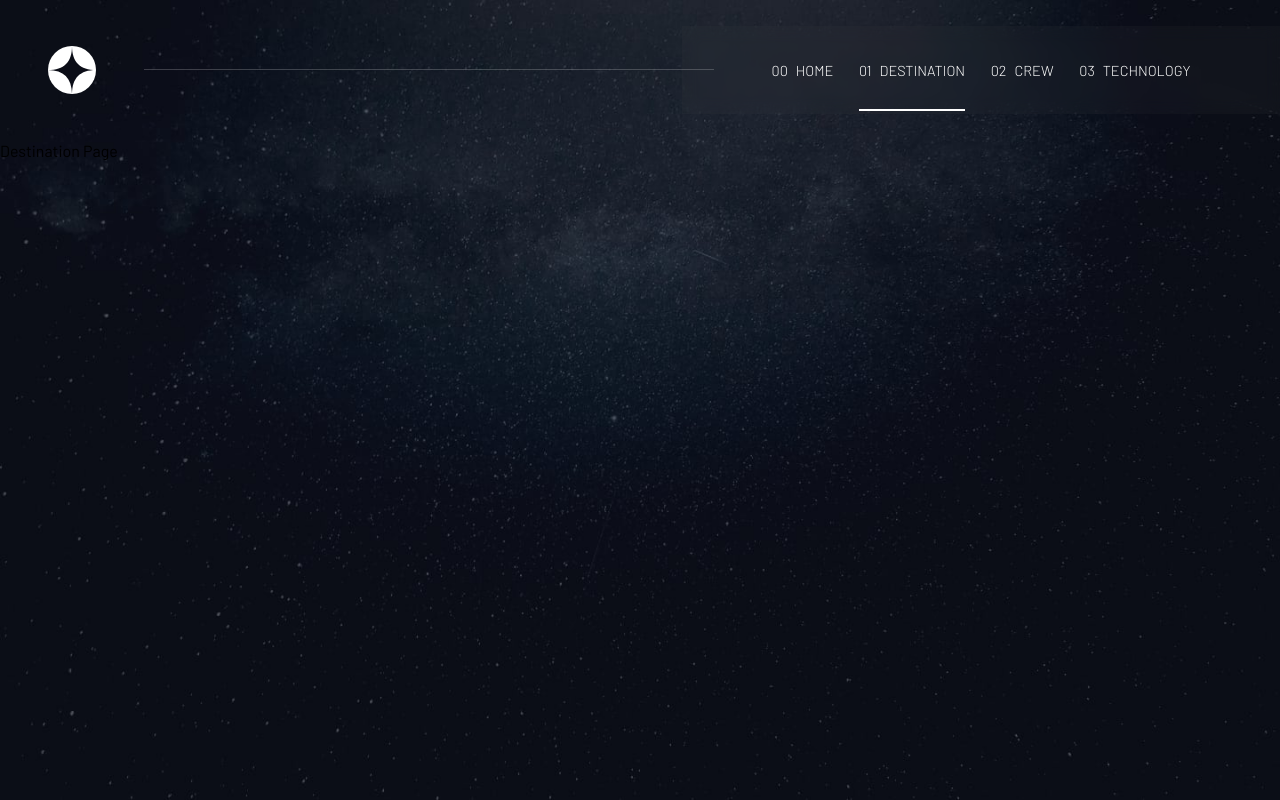
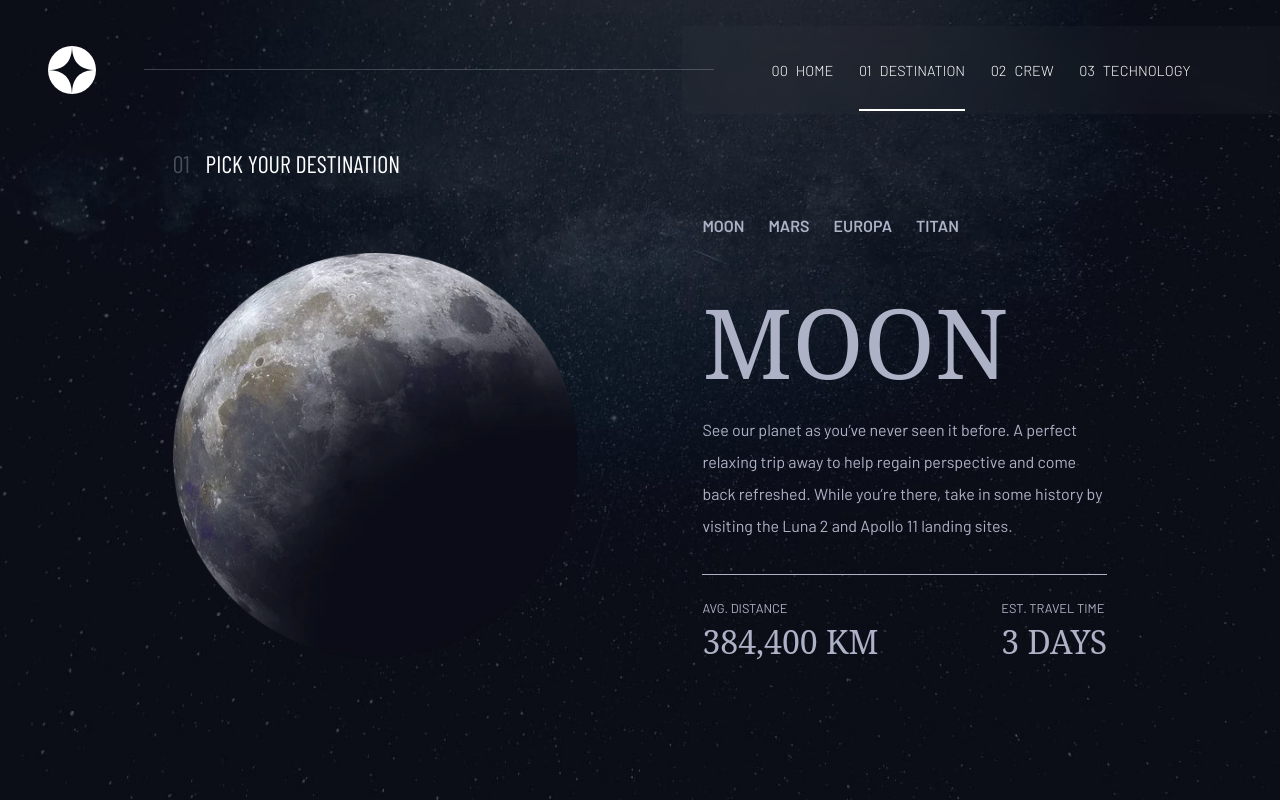
Before and after one commit to Demarcus11/Space-Tourism-Website, a React (Vite) app: page /destination in a window 1280 px wide. Built offline with nearby package versions, Linux system fonts and the light colour scheme; a web font is replaced by a local one.

Commit message:
add destination styles

```diff
--- a/css/style.css
+++ b/css/style.css
@@ -79,6 +79,39 @@ svg {
     scroll-behavior: auto !important;
   }
 }
+/* ==================== */
+/* === Utilities === */
+/* ==================== */
+.tabs {
+  display: -webkit-box;
+  display: -ms-flexbox;
+  display: flex;
+  gap: 1.5rem;
+}
+.tabs input[type=radio] {
+  position: absolute;
+  pointer-events: none;
+  opacity: 0;
+}
+.tabs input[type=radio]:checked + label {
+  border-bottom: 3px solid var(--clr-nuetral-100);
+  border-spacing: 1rem;
+  padding-bottom: 0.5rem;
+}
+.tabs .tab {
+  background-color: transparent;
+  border: 0;
+  color: var(--clr-nuetral-400);
+  text-transform: uppercase;
+  font-weight: var(--fw-semibold);
+  cursor: pointer;
+}
+.tabs .tab:hover {
+  border-bottom: 3px solid var(--clr-nuetral-100);
+  border-spacing: 1rem;
+  padding-bottom: 0.5rem;
+}
+
 /* ==================== */
 /* === General Styles === */
 /* ==================== */
@@ -312,6 +345,78 @@ ul {
           animation: pulse 1.8s infinite;
 }
 
+.destination {
+  color: var(--clr-nuetral-400);
+}
+.destination__image {
+  max-width: 60%;
+  margin-top: 2em;
+}
+.destination__title {
+  font-family: var(--ff-secondary);
+  color: var(--clr-nuetral-100);
+  font-size: clamp(1rem, 5vw, 1.5rem);
+  text-transform: uppercase;
+}
+.destination__title span {
+  color: var(--clr-nuetral-600);
+  margin-right: 1rem;
+}
+.destination .tabs {
+  margin-block: 2em;
+}
+.destination__category {
+  font-size: clamp(4rem, 10vw, 6rem);
+  font-family: var(--ff-accent);
+  text-transform: uppercase;
+}
+.destination__text {
+  line-height: 2;
+}
+.destination__stats {
+  display: -webkit-box;
+  display: -ms-flexbox;
+  display: flex;
+  -webkit-box-orient: vertical;
+  -webkit-box-direction: normal;
+      -ms-flex-direction: column;
+          flex-direction: column;
+  gap: 2rem;
+  margin-block: 2em;
+  text-transform: uppercase;
+  border-top: 1px solid var(--clr-nuetral-400);
+  padding-top: 1.5rem;
+}
+@media (min-width: 50em) {
+  .destination__stats {
+    -webkit-box-orient: horizontal;
+    -webkit-box-direction: normal;
+        -ms-flex-direction: row;
+            flex-direction: row;
+    -webkit-box-pack: justify;
+        -ms-flex-pack: justify;
+            justify-content: space-between;
+  }
+}
+@media (min-width: 35em) and (max-width: 50em) {
+  .destination__stats {
+    -webkit-box-orient: horizontal;
+    -webkit-box-direction: normal;
+        -ms-flex-direction: row;
+            flex-direction: row;
+    -webkit-box-pack: space-evenly;
+        -ms-flex-pack: space-evenly;
+            justify-content: space-evenly;
+  }
+}
+.destination__stats h3 {
+  font-size: 0.8rem;
+}
+.destination__stats p {
+  font-size: 2rem;
+  font-family: var(--ff-accent);
+}
+
 /* ==================== */
 /* === Grid Layouts === */
 /* ==================== */
@@ -355,6 +460,38 @@ div#root {
     place-content: end;
   }
 }
+.grid-container--destination {
+  row-gap: 0%;
+  padding-bottom: 6rem;
+}
+
+@media (min-width: 50em) {
+  .grid-container--destination {
+    -webkit-column-gap: 10%;
+       -moz-column-gap: 10%;
+            column-gap: 10%;
+    place-items: start;
+    grid-template-areas: ". title title ." ". image tabs ." ". image content .";
+  }
+  .grid-container--destination .destination__title {
+    grid-area: title;
+  }
+  .grid-container--destination .destination__image {
+    grid-area: image;
+    place-self: center;
+  }
+  .grid-container--destination .tabs {
+    grid-area: tabs;
+  }
+  .grid-container--destination .destination__text {
+    grid-area: content;
+  }
+}
+@media (min-width: 35em) {
+  .grid-container--destination .destination__title {
+    margin-right: auto;
+  }
+}
 /* ==================== */
 /* === Animations === */
 /* ==================== */
--- a/src/pages/Destination.tsx
+++ b/src/pages/Destination.tsx
@@ -8,7 +8,71 @@ function Destination() {
           <title>Space Tourism | Destination</title>
           <body className="destination"></body>
         </Helmet>
-        <h1>Destination Page</h1>
+        <main className="destination | grid-container grid-container--destination">
+          <h1 className="destination__title">
+            <span>01</span>
+            Pick Your Destination
+          </h1>
+
+          <picture className="destination__image">
+            <source
+              srcSet="/assets/destination/image-moon.webp"
+              type="image/webp"
+            />
+            <img src="/assets/destination/image-moon.png" alt="the moon" />
+          </picture>
+
+          <div className="tabs">
+            <div>
+              <input id="tab-1" name="planet" type="radio" />
+              <label className="tab" htmlFor="tab-1">
+                Moon
+              </label>
+            </div>
+            <div>
+              <input id="tab-2" name="planet" type="radio" />
+              <label className="tab" htmlFor="tab-2">
+                Mars
+              </label>
+            </div>
+            <div>
+              <input id="tab-3" name="planet" type="radio" />
+              <label className="tab" htmlFor="tab-3">
+                Europa
+              </label>
+            </div>
+            <div>
+              <input id="tab-4" name="planet" type="radio" />
+              <label className="tab" htmlFor="tab-4">
+                Titan
+              </label>
+            </div>
+          </div>
+
+          <article>
+            <div>
+              <h2 className="destination__category">Moon</h2>
+              <p className="destination__text">
+                See our planet as you’ve never seen it before. A perfect
+                relaxing trip away to help regain perspective and come back
+                refreshed. While you’re there, take in some history by visiting
+                the Luna 2 and Apollo 11 landing sites.
+              </p>
+            </div>
+
+            <div className="destination__stats">
+              <div>
+                <h3>Avg. Distance</h3>
+                <p>384,400 Km</p>
+              </div>
+
+              <div>
+                <h3>Est. Travel Time</h3>
+                <p>3 Days</p>
+              </div>
+            </div>
+          </article>
+        </main>
       </HelmetProvider>
     </>
   );
--- a/src/scss/style.scss
+++ b/src/scss/style.scss
@@ -91,6 +91,42 @@ svg {
     animation-iteration-count: 1 !important;
     transition-duration: 0.01ms !important;
     scroll-behavior: auto !important;
+  }
+}
+
+/* ==================== */
+/* === Utilities === */
+/* ==================== */
+
+.tabs {
+  display: flex;
+  gap: 1.5rem;
+
+  input[type="radio"] {
+    position: absolute;
+    pointer-events: none;
+    opacity: 0;
+
+    &:checked + label {
+      border-bottom: 3px solid var(--clr-nuetral-100);
+      border-spacing: 1rem;
+      padding-bottom: 0.5rem;
+    }
+  }
+
+  & .tab {
+    background-color: transparent;
+    border: 0;
+    color: var(--clr-nuetral-400);
+    text-transform: uppercase;
+    font-weight: var(--fw-semibold);
+    cursor: pointer;
+
+    &:hover {
+      border-bottom: 3px solid var(--clr-nuetral-100);
+      border-spacing: 1rem;
+      padding-bottom: 0.5rem;
+    }
   }
 }
 
@@ -318,6 +354,71 @@ ul {
   }
 }
 
+// Destination
+
+.destination {
+  color: var(--clr-nuetral-400);
+
+  &__image {
+    max-width: 60%;
+    margin-top: 2em;
+  }
+
+  &__title {
+    font-family: var(--ff-secondary);
+    color: var(--clr-nuetral-100);
+    font-size: clamp(1rem, 5vw, 1.5rem);
+    text-transform: uppercase;
+
+    span {
+      color: var(--clr-nuetral-600);
+      margin-right: 1rem;
+    }
+  }
+
+  & .tabs {
+    margin-block: 2em;
+  }
+
+  &__category {
+    font-size: clamp(4rem, 10vw, 6rem);
+    font-family: var(--ff-accent);
+    text-transform: uppercase;
+  }
+
+  &__text {
+    line-height: 2;
+  }
+
+  &__stats {
+    display: flex;
+    flex-direction: column;
+    gap: 2rem;
+    margin-block: 2em;
+    text-transform: uppercase;
+    border-top: 1px solid var(--clr-nuetral-400);
+    padding-top: 1.5rem;
+
+    @media (min-width: $desktop-breakpoint) {
+      flex-direction: row;
+      justify-content: space-between;
+    }
+    @media (min-width: $mobile-breakpoint) and (max-width: $desktop-breakpoint) {
+      flex-direction: row;
+      justify-content: space-evenly;
+    }
+
+    h3 {
+      font-size: 0.8rem;
+    }
+
+    p {
+      font-size: 2rem;
+      font-family: var(--ff-accent);
+    }
+  }
+}
+
 /* ==================== */
 /* === Grid Layouts === */
 /* ==================== */
@@ -366,6 +467,46 @@ div#root {
   }
 }
 
+// Destination Layout
+
+.grid-container--destination {
+  row-gap: 0%;
+  padding-bottom: 6rem;
+}
+
+@media (min-width: $desktop-breakpoint) {
+  .grid-container--destination {
+    column-gap: 10%;
+    place-items: start;
+    grid-template-areas:
+      ". title title ."
+      ". image tabs ."
+      ". image content .";
+
+    .destination__title {
+      grid-area: title;
+    }
+    .destination__image {
+      grid-area: image;
+      place-self: center;
+    }
+    .tabs {
+      grid-area: tabs;
+    }
+    .destination__text {
+      grid-area: content;
+    }
+  }
+}
+
+@media (min-width: $mobile-breakpoint) {
+  .grid-container--destination {
+    .destination__title {
+      margin-right: auto;
+    }
+  }
+}
+
 /* ==================== */
 /* === Animations === */
 /* ==================== */
```
